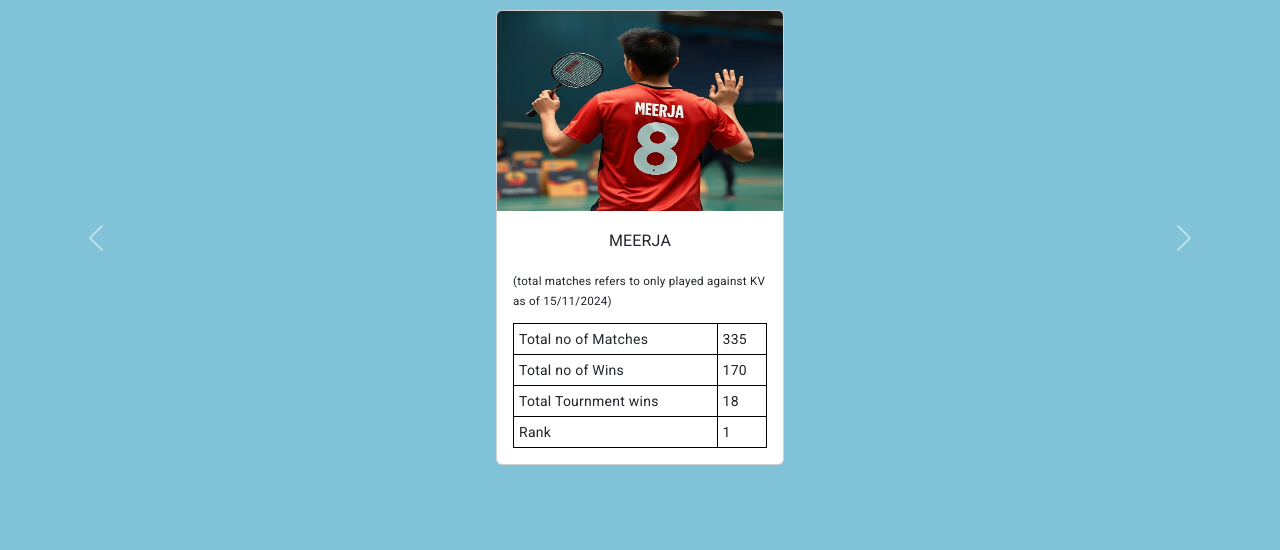
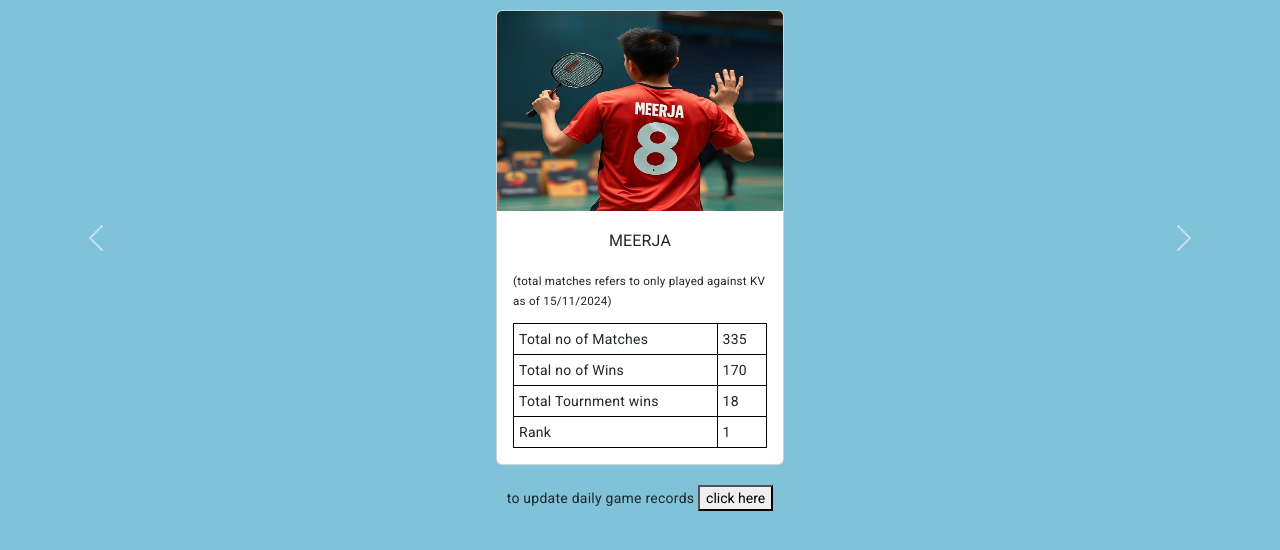
Before and after one commit to meerjavali/badminton-tracker, an Angular app: page / in a window 1280 px wide. Shown: the top 550 px of the page. Built offline with nearby package versions, Linux system fonts and the light colour scheme.

Commit message:
created basic form for daily record

```diff
--- /dev/null
+++ b/src/app/badminton-form/badminton-form.component.css
@@ -0,0 +1,14 @@
+.daily{
+    display:flex;
+    justify-content: center;
+    align-items: center;
+    margin-top: 20px;
+    gap:20px;
+}
+.container .row{
+    display:flex;
+    flex-direction: row;
+    justify-content: center;
+    align-items: center;
+
+}
--- /dev/null
+++ b/src/app/badminton-form/badminton-form.component.html
@@ -0,0 +1,31 @@
+<div class="container">
+    <div class="row">
+      <div class="col-xs-12 col-sm-10 col-md-8 col-sm-offset-1 col-md-offset-2">
+        <form (ngSubmit)="onSubmit()" #f="ngForm" class="daily">
+          <div id="user-data">
+            <div class="form-group">
+              <label for="username">Player1 Name</label>
+              <input type="text" id="username" class="form-control" ngModel name="player1name" required>
+            </div>
+            <div class="form-group">
+                <label for="username">Player2 Name</label>
+                <input type="text" id="username" class="form-control" ngModel name="player2name" required>
+            </div>
+          </div>
+          <div id="user-data1" >
+            <div class="form-group" >
+              <label for="username">Player1 points</label>
+              <input type="number" id="username" class="form-control"  [ngStyle]="{'width':'40%'}" ngModel name="player1points" required number>
+            </div>
+            <div class="form-group">
+                <label for="username">Player2 points</label>
+                <input type="number" id="username" class="form-control" ngModel [ngStyle]="{'width':'40%'}" name="player2points" required number>
+            </div>
+          </div>
+          <div>
+          <button type="submit" >submit</button>
+          </div>
+        </form>
+      </div>
+    </div>
+  </div>
--- /dev/null
+++ b/src/app/badminton-form/badminton-form.component.ts
@@ -0,0 +1,15 @@
+import { Component, ViewChild } from '@angular/core';
+import { NgForm } from '@angular/forms';
+
+@Component({
+  selector: 'app-badminton-form',
+  templateUrl: './badminton-form.component.html',
+  styleUrls: ['./badminton-form.component.css']
+})
+export class BadmintonFormComponent {
+  @ViewChild('f')  signupForm: NgForm;
+  onSubmit(){
+    console.log(this.signupForm);
+  }
+
+}
--- a/src/app/badminton-player/badminton-player.component.css
+++ b/src/app/badminton-player/badminton-player.component.css
@@ -27,3 +27,9 @@ td{
 table{
     width: 100%;
 }
+.daily{
+    display:flex;
+    justify-content: center;
+    align-items: center;
+    margin-top: 20px;
+}
--- a/src/app/badminton-player/badminton-player.component.html
+++ b/src/app/badminton-player/badminton-player.component.html
@@ -91,4 +91,10 @@
       <span class="carousel-control-next-icon" aria-hidden="true"></span>
       <span class="visually-hidden">Next</span>
     </button>
+</div>
+<div class="daily" *ngIf="flag">
+  <div>to update daily game records
+    <button  (click)="onClick()"> click here</button>
   </div>
+</div>
+<app-badminton-form *ngIf="!flag" ></app-badminton-form>
--- a/src/app/badminton-player/badminton-player.component.ts
+++ b/src/app/badminton-player/badminton-player.component.ts
@@ -6,5 +6,9 @@ import { Component } from '@angular/core';
   styleUrls: ['./badminton-player.component.css']
 })
 export class BadmintonPlayerComponent {
+  flag=true;
+  onClick(){
+    this.flag=false;
+  }
 
 }
--- a/tsconfig.json
+++ b/tsconfig.json
@@ -5,7 +5,7 @@
     "baseUrl": "./",
     "outDir": "./dist/out-tsc",
     "forceConsistentCasingInFileNames": true,
-    "strict": true,
+    "strict": false,
     "noImplicitOverride": true,
     "noPropertyAccessFromIndexSignature": true,
     "noImplicitReturns": true,
```
Also changed, not shown: src/app/app.module.ts (+6 -2 lines), 1 other file (tests, documents, lock files or other folders).
